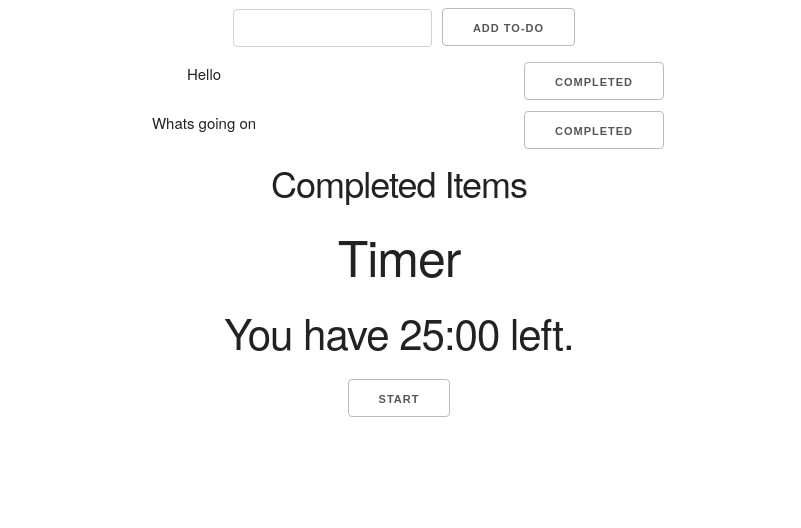
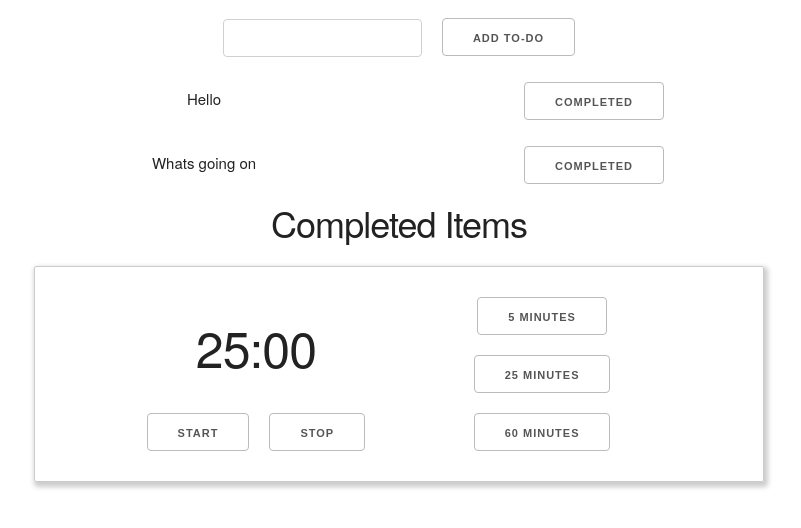
Before and after one commit to PrajayG/To-Do-React, a React (Create React App) app: page / in a window 1280 px wide. Shown: the top 528 px of the page, without its empty margins (241-1042 px from the left). Built offline with nearby package versions, Linux system fonts and the light colour scheme.

Commit message:
Finished pomodoro logic and styling

```diff
--- a/src/App.js
+++ b/src/App.js
@@ -146,6 +146,13 @@ class Pomodoro extends Component {
     clearInterval(this.timerID);
   }
 
+  stopTimer() {
+    clearInterval(this.timerID);
+    this.setState({
+      timerStarted: false
+    })
+  }
+
   tick() {
     this.setState({
       date: this.state.date - 1
@@ -160,16 +167,54 @@ class Pomodoro extends Component {
     return minutes + ":" + seconds;
   }
 
+  setTime(n) {
+    clearInterval(this.timerID);
+    this.setState({
+      date: n
+    })
+  }
+
   render() {
     return (
-      <div>
-        <h1>Timer</h1>
-        <h2>You have {this.formatNumber(this.state.date)} left.</h2>
-        <button onClick={() => this.startTimer()}> Start </button>
-        {/* Note that the above is passed as a function, this ensures that it doesn't
-        continuously call */}
+    <div className="pomodoro">
+      <div className="container">
+        <div className="row">
+          <div className="six columns">
+            <h1 className="pomo-timer"> {this.formatNumber(this.state.date)} </h1>
+          </div>
+
+          <div className="six columns">
+            <ButtonTime time="5 Minutes" onClick={() => this.setTime(300)} ></ButtonTime>
+            <ButtonTime time="25 Minutes" onClick={() => this.setTime(1500)}> </ButtonTime>
+
+          </div>
+        </div>
+        <div className="row">
+          <div className="six columns">
+            <button onClick={() => this.startTimer()}> Start </button>
+            <button onClick={() => this.stopTimer()}> Stop </button>
+          </div>
+          <div className="six columns">
+            <ButtonTime time="60 MInutes" onClick={() => this.setTime(3600)}> </ButtonTime>
+          </div>
+        </div>
+          {/* Note that the above is passed as a function, this ensures that it doesn't
+          continuously call */}
       </div>
+    </div>
     )
   }
 }
+
+
+class ButtonTime extends Component {
+
+  render() {
+    return (
+      <button onClick={() => this.props.onClick()} > {this.props.time} </button>
+    )
+  }
+
+}
+
 export default App;
--- a/src/index.css
+++ b/src/index.css
@@ -257,7 +257,7 @@ h6 {
 }
 
 p {
-  margin-top: 0;
+
 }
 
 /* Links
@@ -565,3 +565,19 @@ there.
 .deleted-items {
   text-decoration: line-through;
 }
+
+button {
+  margin: 10px;
+}
+
+.pomodoro {
+  margin: 10px;
+  padding: 20px;
+  border: 1px solid #ccc;
+  border-radius: 2px;
+  box-shadow: 2px 3px 5px 2px #ccc;
+}
+
+.pomo-timer {
+  padding-top: 30px;
+}
```
